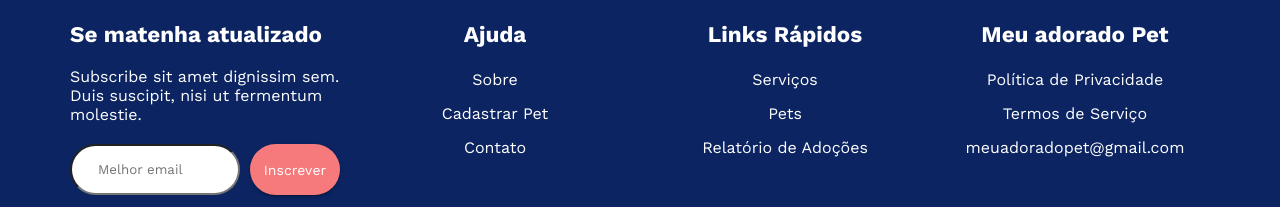
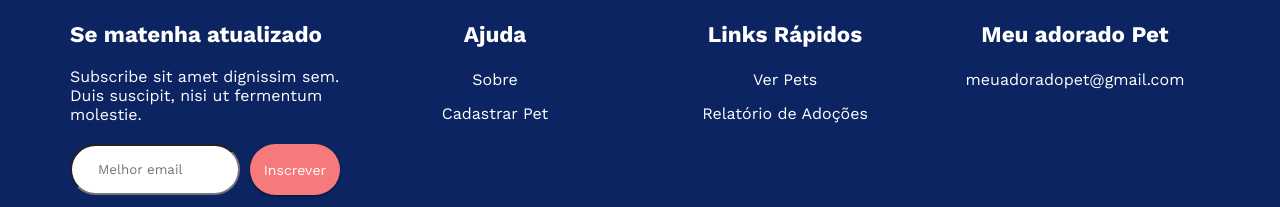
Before and after one commit to jotahtsx/meu-adorado-pet, a Next.js app in the folder frontend/: page / in a window 1280 px wide. Shown: the part 652-859 px from the top of the page. Built offline with nearby package versions, Linux system fonts and the light colour scheme; no server answers.

Commit message:
Finalizando projeto

```diff
--- a/frontend/src/ui/components/Footer/Footer.tsx
+++ b/frontend/src/ui/components/Footer/Footer.tsx
@@ -79,13 +79,6 @@ export default function Footer(){
                             </a>
                         </Link>
                         </li>
-                        <li>
-                        <Link href="/">
-                            <a title=''>
-                                Contato
-                            </a>
-                        </Link>
-                        </li>
                     </ul>
                 </Help>
                 <QuickLinks>
@@ -94,14 +87,7 @@ export default function Footer(){
                             <li>
                             <Link href="/">
                                 <a title=''>
-                                    Serviços
-                                </a>
-                            </Link>
-                            </li>
-                            <li>
-                            <Link href="/">
-                                <a title=''>
-                                    Pets
+                                    Ver Pets
                                 </a>
                             </Link>
                             </li>
@@ -117,20 +103,6 @@ export default function Footer(){
                 <AboutUS>
                 <h3>Meu adorado Pet</h3>
                         <ul>
-                            <li>
-                            <Link href="/">
-                                <a title=''>
-                                    Política de Privacidade
-                                </a>
-                            </Link>
-                            </li>
-                            <li>
-                            <Link href="/">
-                                <a title=''>
-                                    Termos de Serviço
-                                </a>
-                            </Link>
-                            </li>
                             <li>
                             <Link href="/">
                                 <a title=''>
```
